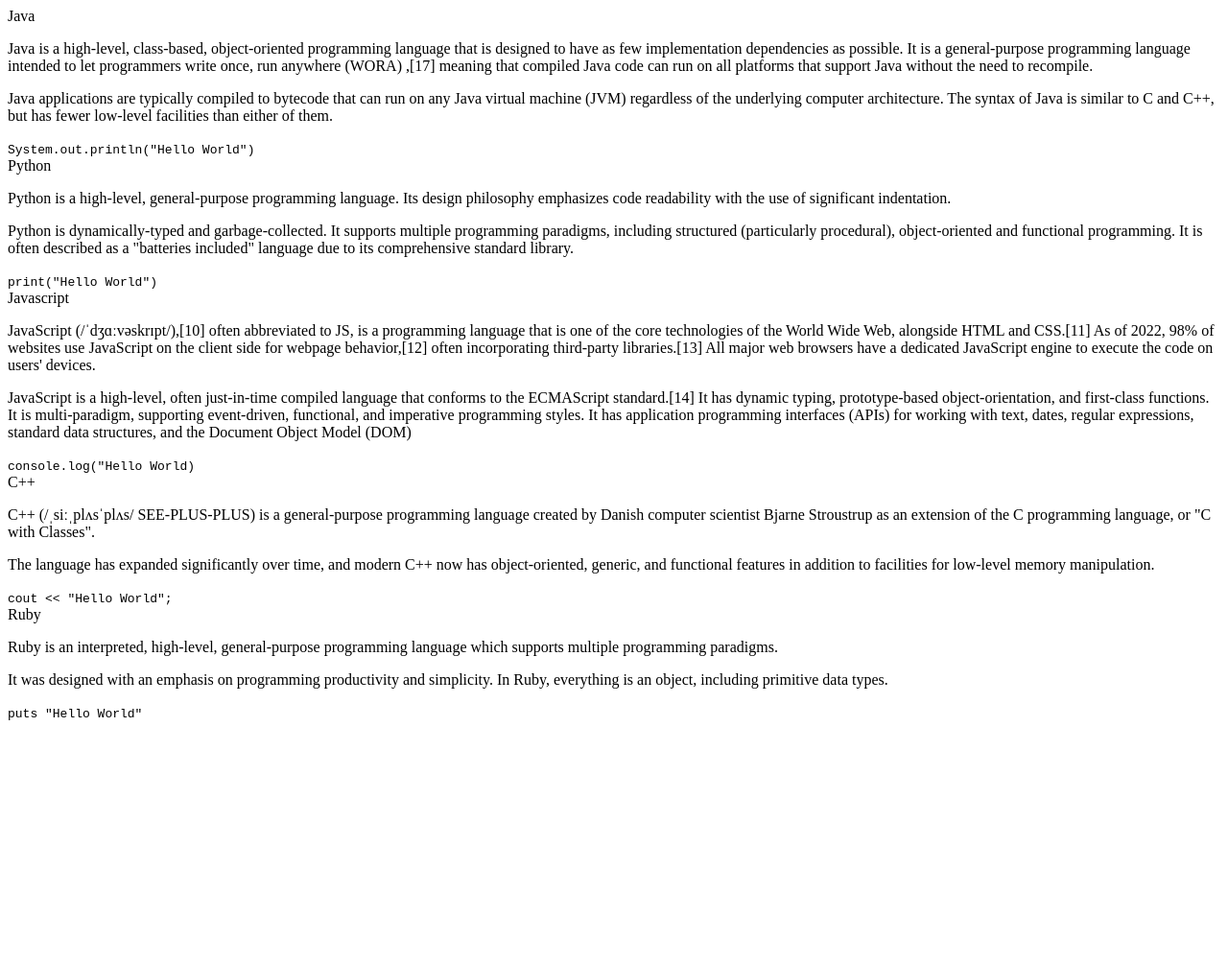
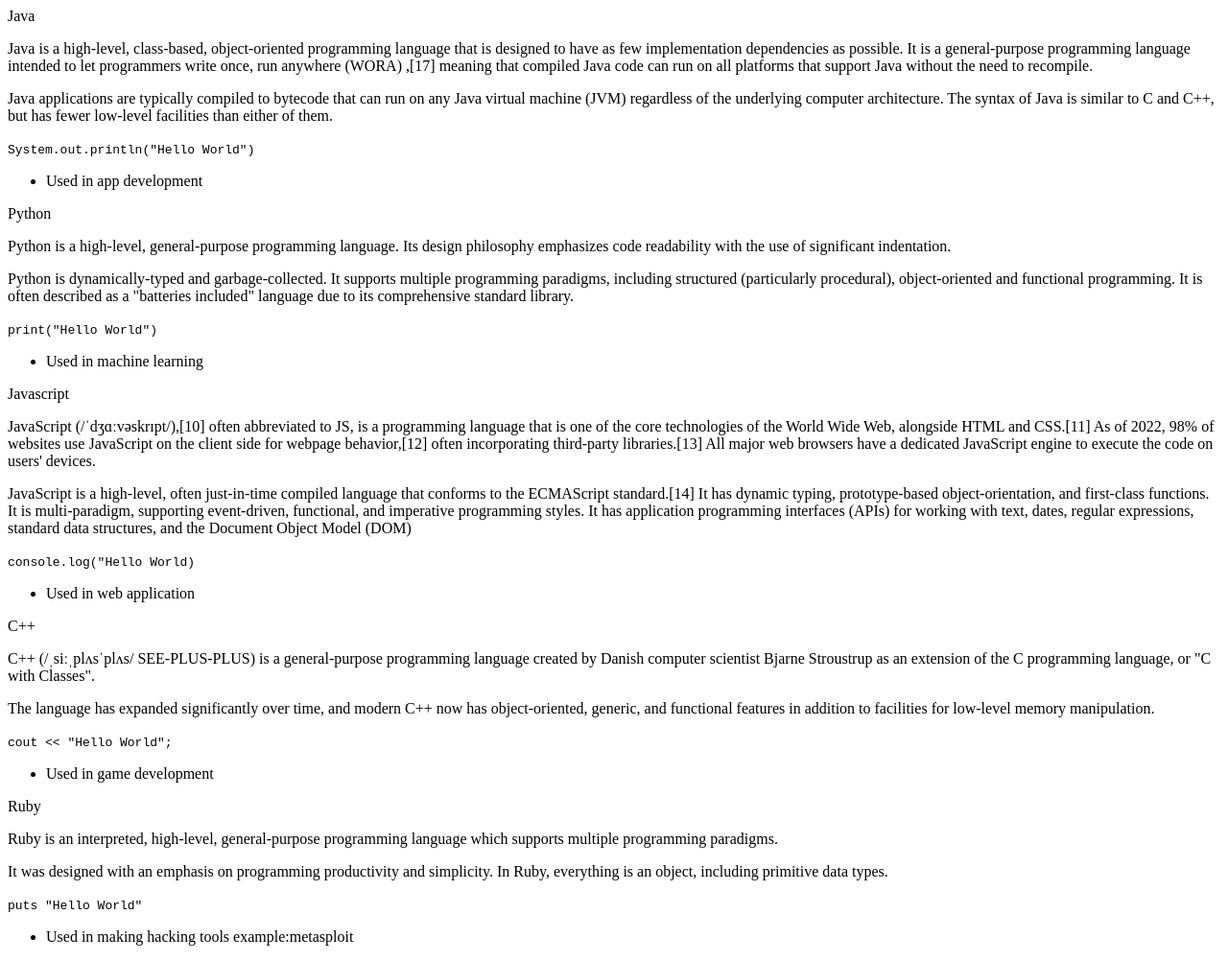
Before and after one commit to ashmalzahra/ash-david, a plain HTML site: page index.html in a window 1280 px wide. Shown: the whole page at 96% size. Before the commit the page ends 800 px from the top, so only its background shows below. Drawn offline with Linux system fonts and the light colour scheme.

Commit message:
line seven and eight

```diff
--- a/index.html
+++ b/index.html
@@ -7,6 +7,7 @@
     <title>Document</title>
 </head>
 <body>
+    <nav id="navbar"></nav>
     <main id = "main-doc">
         <section id="Java"class= "main-section">
             <header>Java</header>
@@ -24,6 +25,10 @@
             </p>
 
             <code> System.out.println("Hello World") </code>
+            <ul>
+                <li>Used in app development</li>
+
+            </ul>
         </section>
 
         <section id="Python" class= "main-section">
@@ -40,6 +45,10 @@
             </p>
 
             <code> print("Hello World") </code>
+            <ul>
+                <li>Used in machine learning</li>
+
+            </ul>
         </section>
 
         <section id="Javascript" class= "main-section">
@@ -60,6 +69,10 @@
             </p>
 
             <code> console.log("Hello World) </code>
+            <ul>
+                <li>Used in web application</li>
+
+            </ul>
         </section>
 
         <section id="C++" class= "main-section">
@@ -75,6 +88,10 @@
             </p>
 
             <code> cout << "Hello World"; </code>
+            <ul>
+                <li>Used in game development</li>
+
+            </ul>
         </section>
 
         <section id="Ruby" class= "main-section">
@@ -89,7 +106,12 @@
             </p>
 
             <code> puts "Hello World" </code>
+            <ul>
+                <li>Used in making hacking tools example:metasploit</li>
+
+            </ul>
         </section>
+
 
     </main>
 
```
